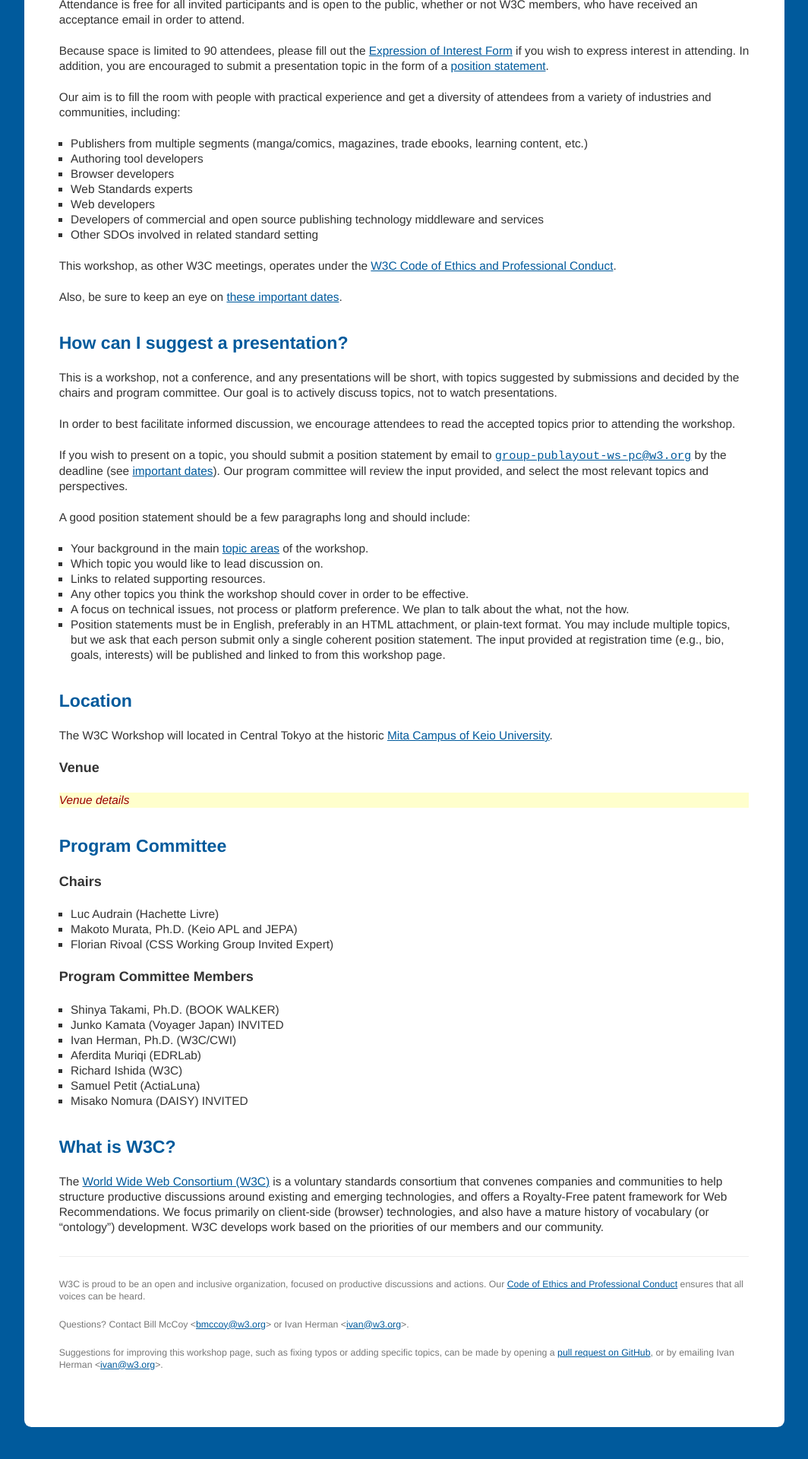
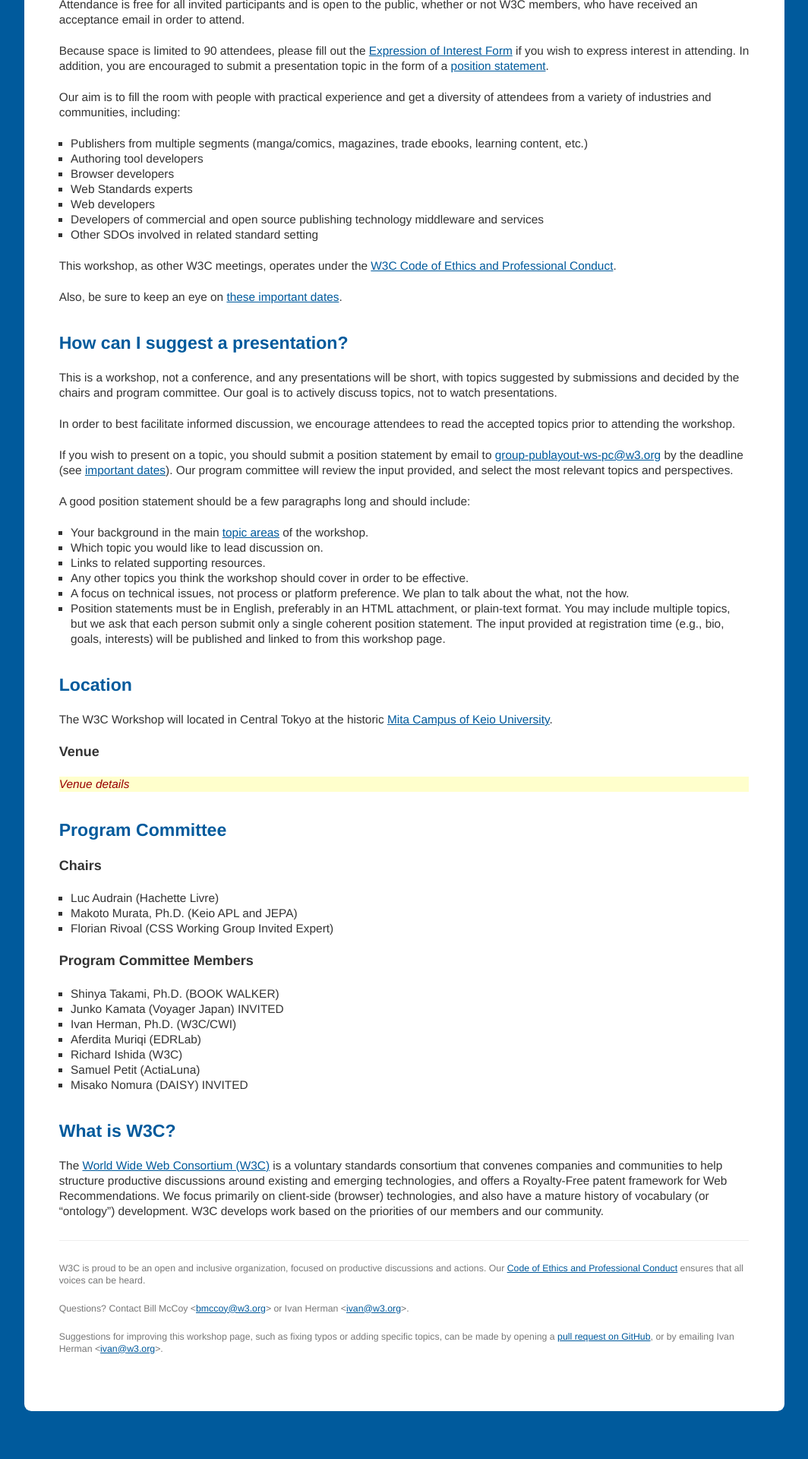
Before and after one commit to w3c/tokyo18-workshop, a Jekyll site: the page built from cfp.md, in a window 1280 px wide. Shown: the part 1733-3653 px from the top of the page at 76% size, without its empty margins (108-1172 px from the left). Built offline with Jekyll 4.4.1, drawn with Linux system fonts in a browser that asks for light colours; our own code applies the rules of GitHub Pages for plain Markdown files; after the commit the page ends 3632 px from its top, so only the background shows below that.

Commit message:
Removed the <code>

```diff
--- a/cfp.md
+++ b/cfp.md
@@ -71,7 +71,7 @@ This is a workshop, not a conference, and any presentations will be short, with
 
 In order to best facilitate informed discussion, we encourage attendees to read the accepted topics prior to attending the workshop.
 
-If you wish to present on a topic, you should submit a position statement by email to [`group-publayout-ws-pc@w3.org`](mailto:group-publayout-ws-pc@w3.org) by the deadline (see [important dates](#dates)). Our program committee will review the input provided, and select the most relevant topics and perspectives.
+If you wish to present on a topic, you should submit a position statement by email to [group-publayout-ws-pc@w3.org](mailto:group-publayout-ws-pc@w3.org) by the deadline (see [important dates](#dates)). Our program committee will review the input provided, and select the most relevant topics and perspectives.
 
 A good position statement should be a few paragraphs long and should include:
 
```
